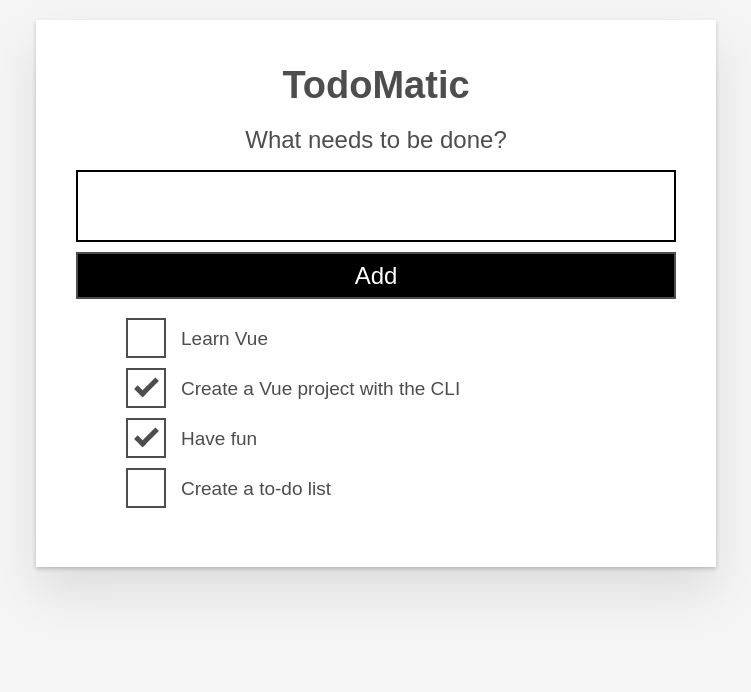
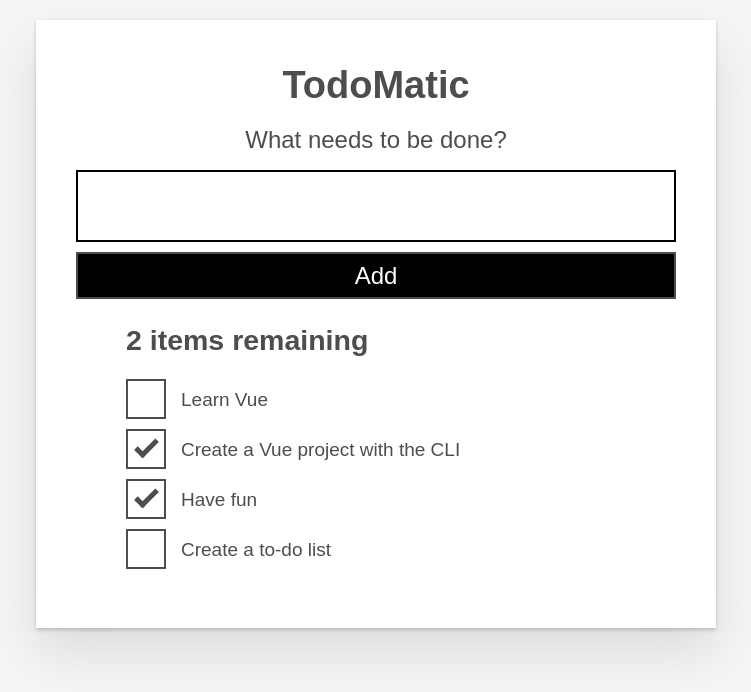
Before and after one commit to dengeist/moz-todo-vue, a Vue app: page / in a window 1280 px wide. Shown: the top 692 px of the page, without its empty margins (264-1015 px from the left). Built offline with nearby package versions, Linux system fonts and the light colour scheme.

Commit message:
Add variable list heading text

```diff
--- a/src/App.vue
+++ b/src/App.vue
@@ -2,7 +2,8 @@
   <div id="app" class="todoapp">
     <h1>TodoMatic</h1>
     <to-do-form @add-todo="addTodo" />
-    <ul>
+    <h2 id="list-summary">{{ listHeadingText }}</h2>
+    <ul aria-labelledby="list-summary">
       <li v-for="item in ToDoItems" :key="item.id">
         <to-do-item v-bind="item" />
       </li>
@@ -14,8 +15,6 @@
 import nanoid from "nanoid";
 import ToDoForm from "./components/ToDoForm";
 import ToDoItem from "./components/ToDoItem";
-
-console.dir(nanoid);
 
 export default {
   name: "App",
@@ -45,11 +44,20 @@
       ]
     };
   },
+  computed: {
+    listHeadingText() {
+      const completedItemsLength = this.ToDoItems.filter(
+        item => !item.completed
+      ).length;
+      const noun = completedItemsLength !== 1 ? "items" : "item";
+      return completedItemsLength + ` ${noun} remaining`;
+    }
+  },
   methods: {
     addTodo(name) {
       const newTodo = {
         name,
-        id: "todo-",
+        id: "todo-" + nanoid(),
         completed: false
       };
       this.ToDoItems.push(newTodo);
```
